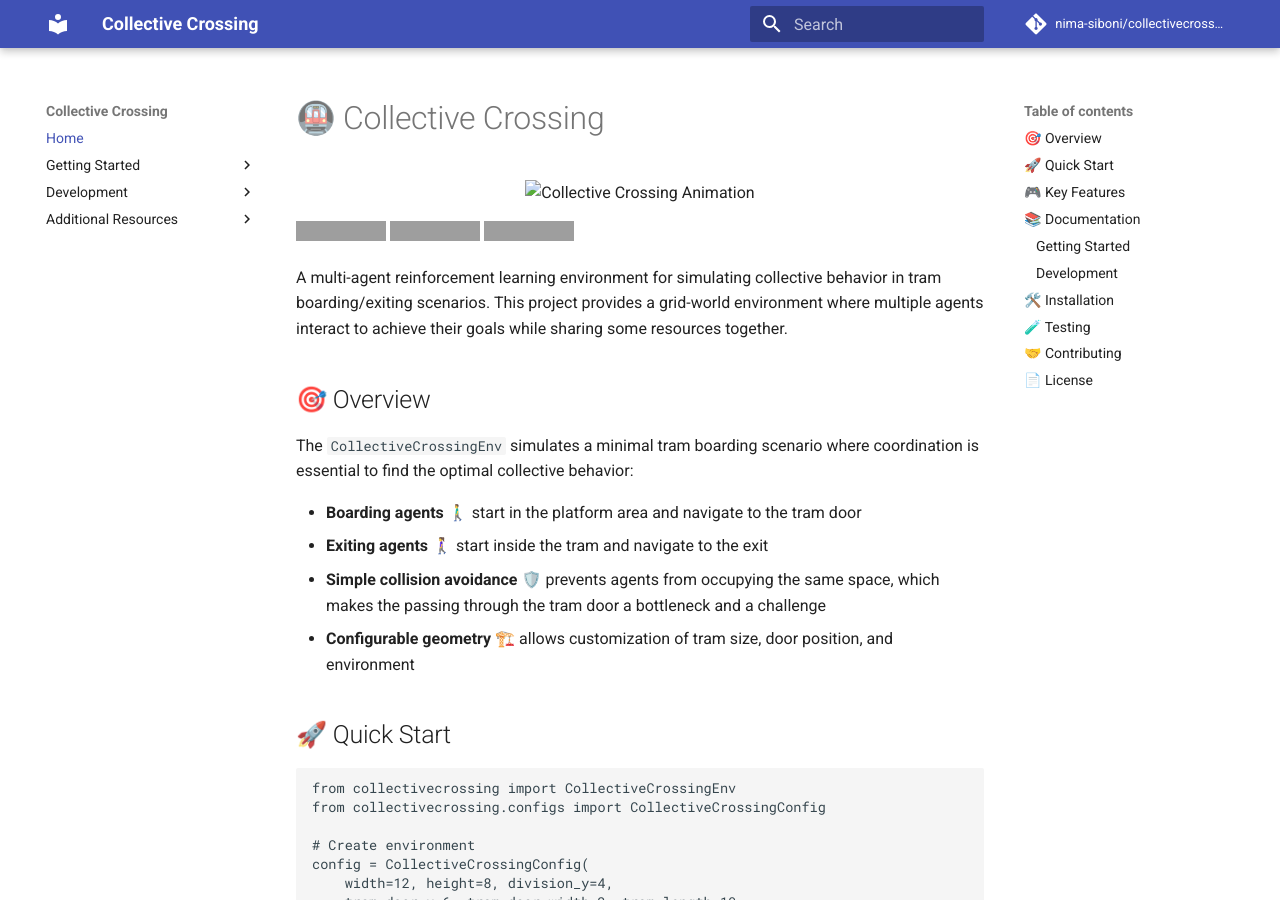
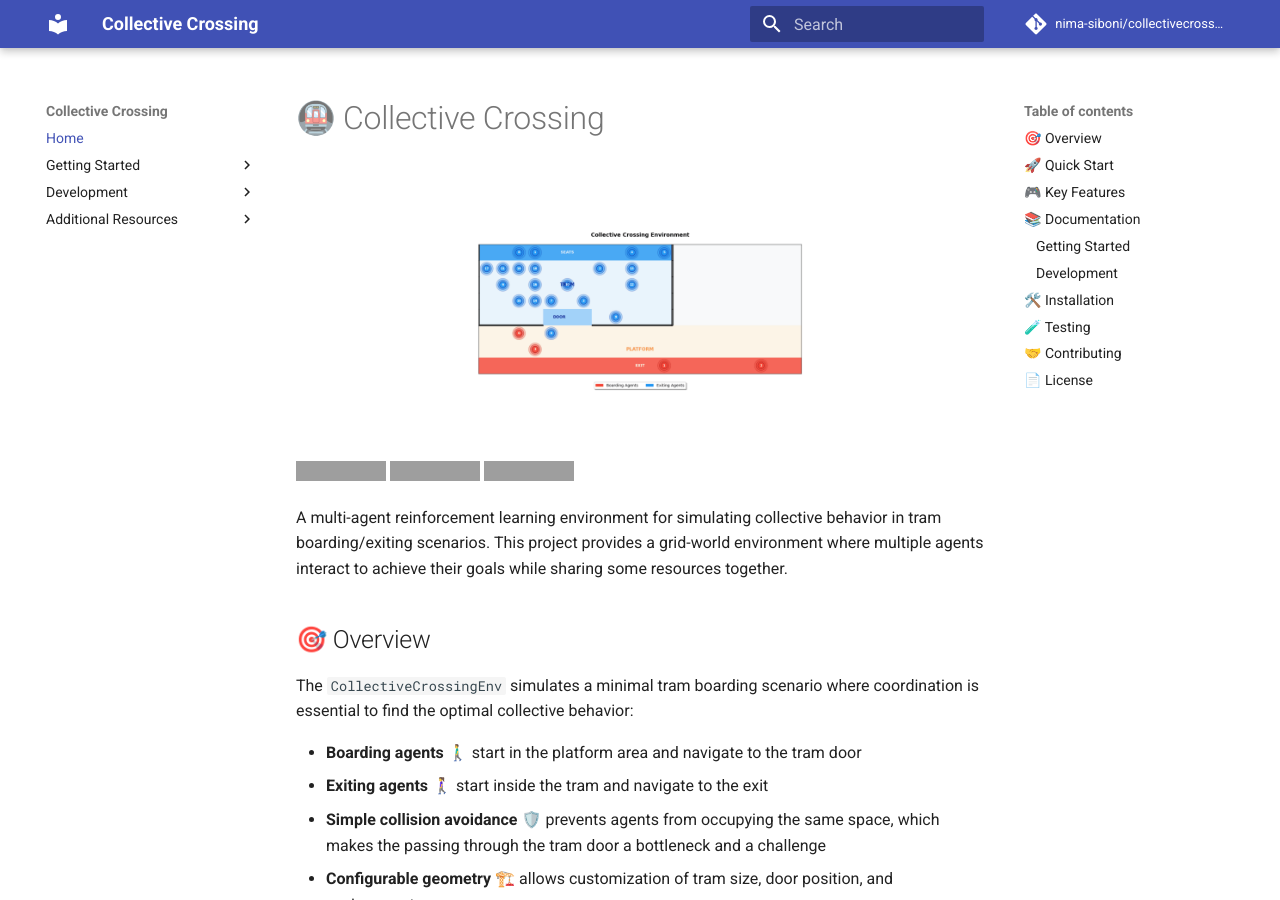
Before and after one commit to nima-siboni/collectivecrossing, an MkDocs documentation site: the page built from docs/index.md, in a window 1280 px wide and 900 px high. Built offline with MkDocs 1.6.1 and Material for MkDocs 9.7.7, drawn with Linux system fonts in a browser that asks for light colours; comment, search, counter and statistics services are not loaded; grey boxes are pictures that could not be loaded.

Commit message:
fix: the address of the gif in docs

```diff
--- a/docs/index.md
+++ b/docs/index.md
@@ -1,7 +1,7 @@
 # 🚇 Collective Crossing
 
 <p align="center">
-  <img src="../docs/images/collective_crossing_animation.gif" alt="Collective Crossing Animation" width="50%">
+  <img src="./images/collective_crossing_animation.gif" alt="Collective Crossing Animation" width="50%">
 </p>
 
 [![Tests](https://github.com/nima-siboni/collectivecrossing/workflows/Run%20Tests/badge.svg)](https://github.com/nima-siboni/collectivecrossing/actions)
```
